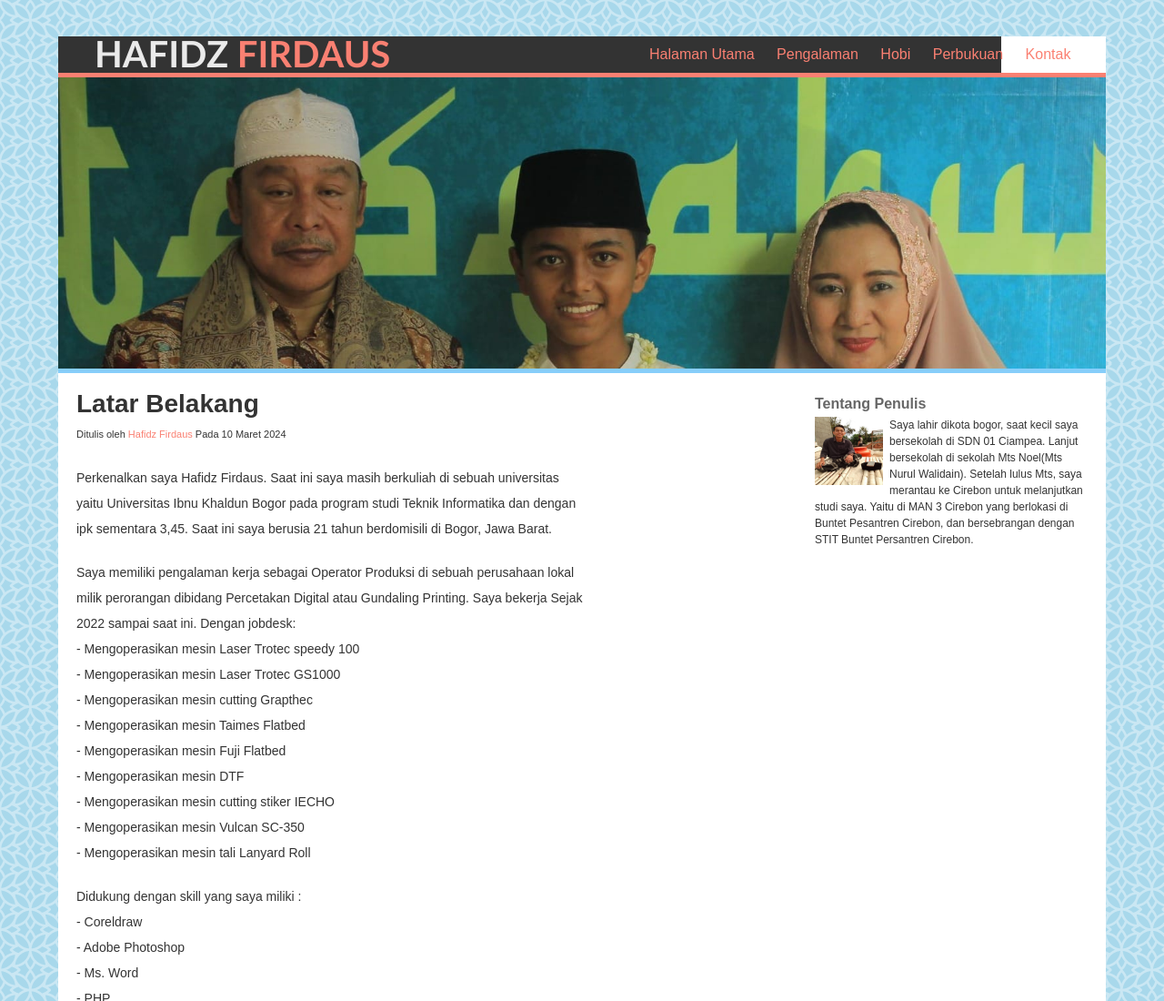
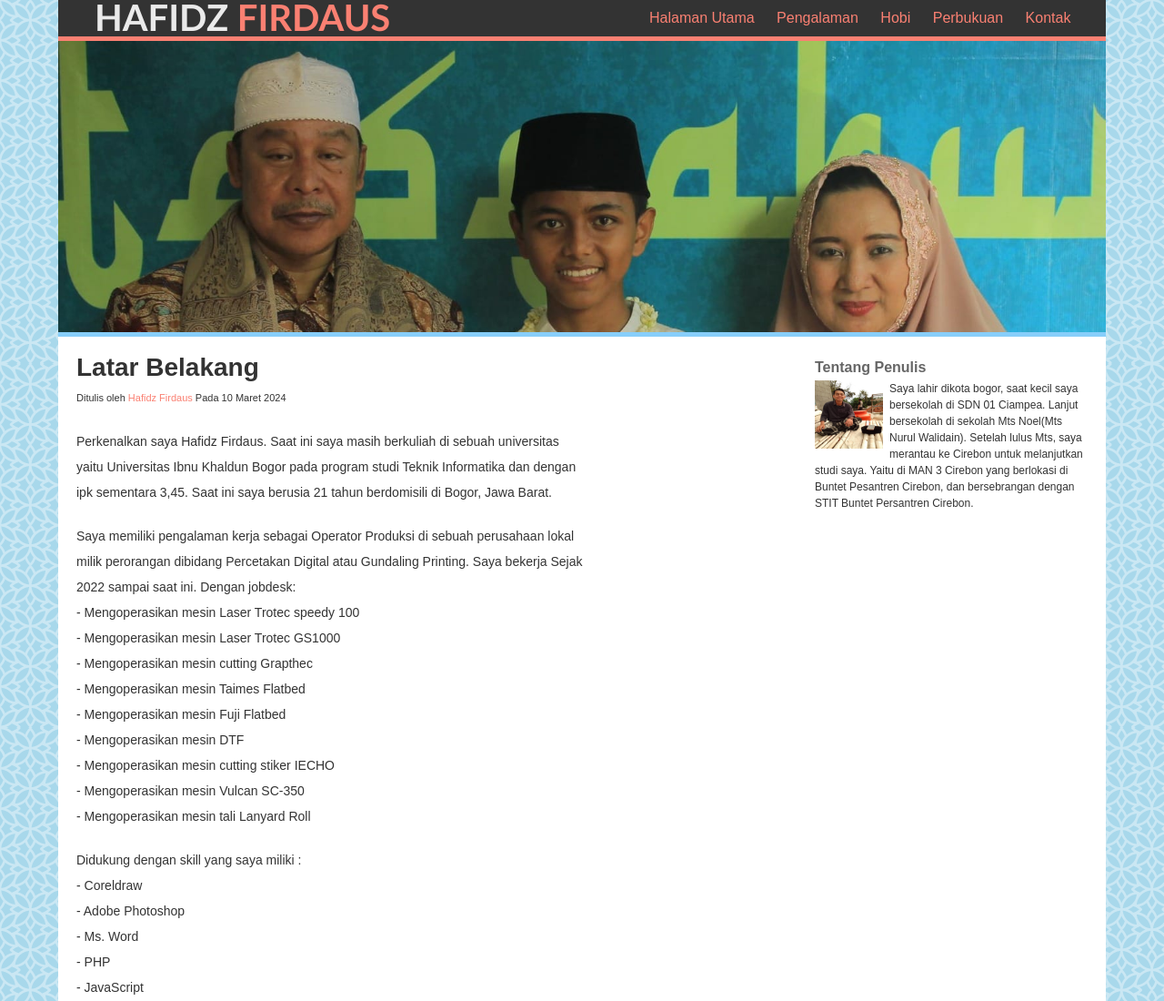
Before and after one commit to Dzcomunity/Dzcomunity.github.io, a plain HTML site: page index.html in a window 1280 px wide. Shown: the top 1100 px of the page at 91% size. Drawn offline with Linux system fonts and the light colour scheme.

Commit message:
mengembalikan ke awal

```diff
--- a/style.css
+++ b/style.css
@@ -154,7 +154,7 @@ body {
   width: 90%;
   height: 40px;
   background-color: #333;
-  position: inline-block ;
+  position: fixed ;
   z-index: 9999;
   left: 5%;
   top: 0px;
```
